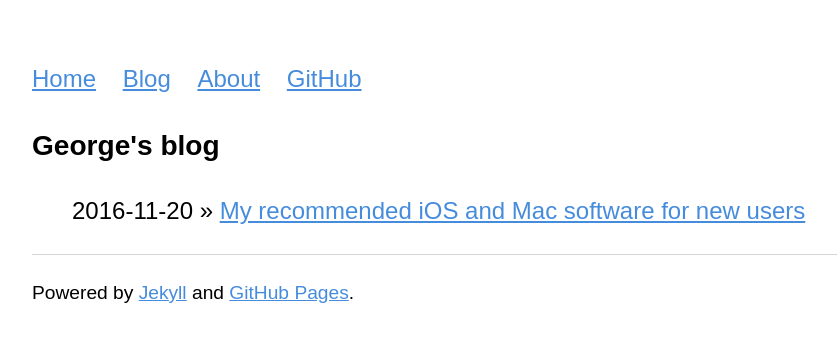
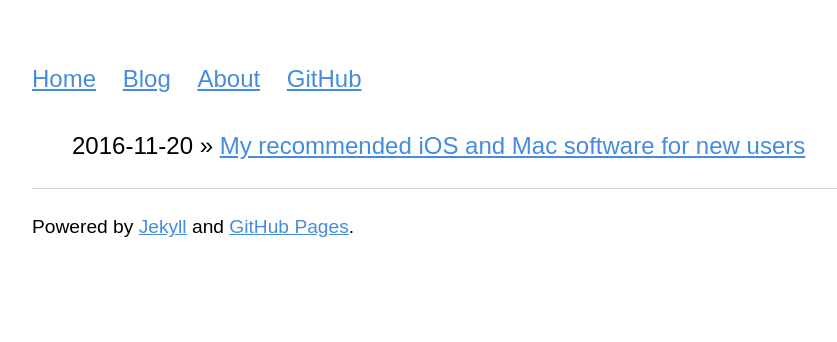
Before and after one commit to georgeperez/titanpointe.org, a Jekyll site: the page built from blog/index.html, in a window 1280 px wide. Shown: the top 342 px of the page, without its empty margins (160-997 px from the left). Built offline with Jekyll 4.4.1, drawn with Linux system fonts in a browser that asks for light colours.

Commit message:
Removed blog title
Redundant information

```diff
--- a/blog/index.html
+++ b/blog/index.html
@@ -1,7 +1,6 @@
 ---
 layout: post
 ---
-  <h3>George's blog</h3>
   <ul class="posts">
     {% for post in site.posts %}
       <li><span>{{ post.date | date:"%Y-%m-%d" }}</span> » <a href="{{ post.url }}" title="{{ post.title }}">{{  post.title }}</a></li>
```
